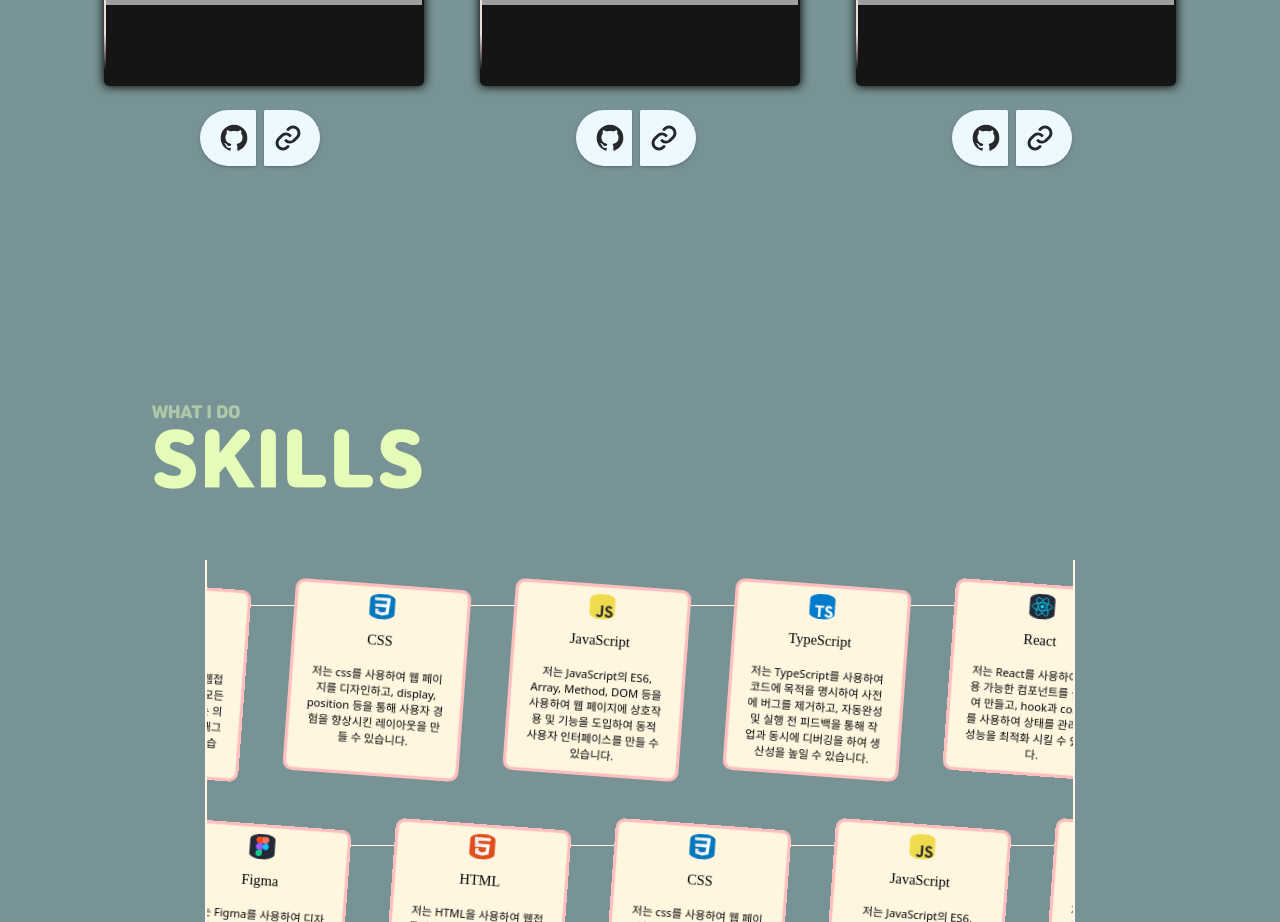
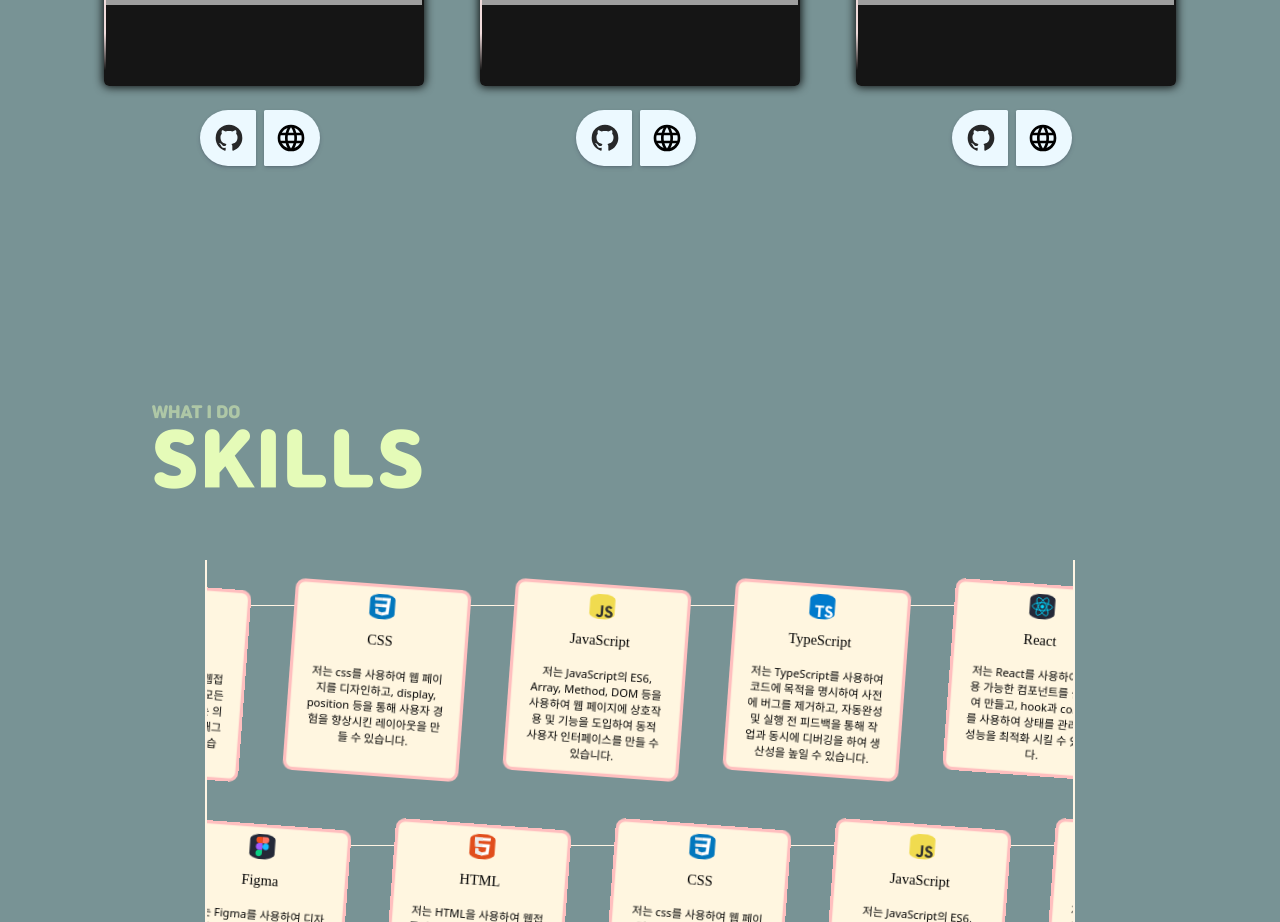
Before and after one commit to plla2/portfolio-ts, a React (Vite) app: page / in a window 1280 px wide. Shown: the part 2120-3042 px from the top of the page. Built offline with nearby package versions, Linux system fonts and the light colour scheme; grey boxes are pictures that could not be loaded; a web font is replaced by a local one.

Commit message:
🩹 fix demo Icon & styles

```diff
--- a/src/components/Projects/ProjectSingle.tsx
+++ b/src/components/Projects/ProjectSingle.tsx
@@ -1,4 +1,4 @@
-import { githubIcon, linkIcon } from "../../assets";
+import { demoIcon, githubIcon } from "../../assets";
 import { m } from "framer-motion";
 import "./styles.css";
 import { useEffect, useState } from "react";
@@ -77,7 +77,7 @@ const ProjectSingle = ({ item }: PropsType) => {
             <img
               src={githubIcon}
               alt="깃허브 아이콘"
-              className="ml-[1.1em] w-8"
+              className="ml-[0.8em] w-8"
             />
           </m.button>
           <m.button
@@ -86,7 +86,7 @@ const ProjectSingle = ({ item }: PropsType) => {
             className="card2 w-14 h-14 outline-none border-0 bg-[#ECF9FF]"
             onClick={() => window.open(item.demo)}
           >
-            <img src={linkIcon} alt="링크 아이콘" className="ml-[0.5em] w-8" />
+            <img src={demoIcon} alt="링크 아이콘" className="ml-[0.7em] w-8" />
           </m.button>
         </div>
       </m.div>
```
